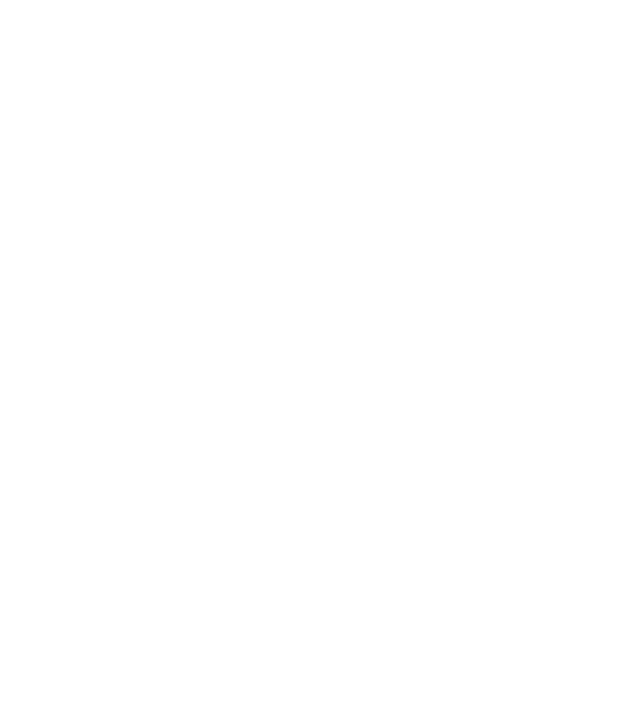
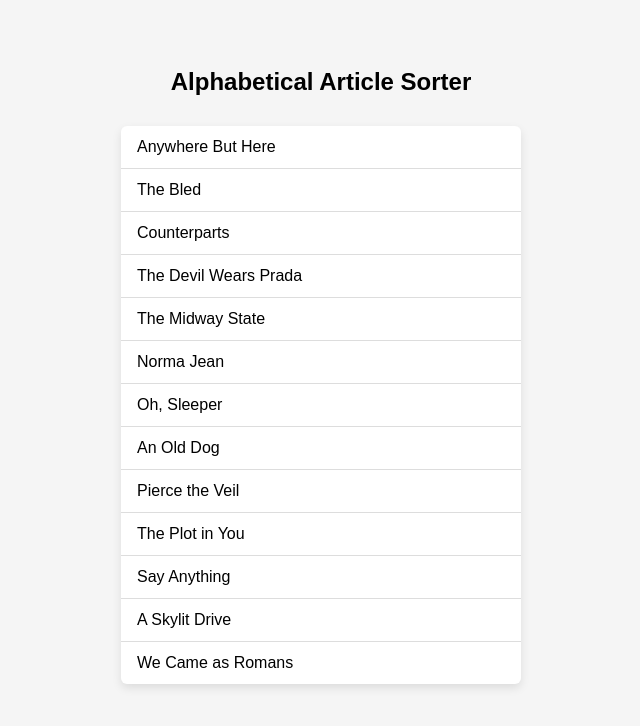
Before and after one commit to acciojob/sorting-articles-Poojajadhav0001, a website: page main.html in a window 1280 px wide. Shown: the whole page, without its empty margins (319-959 px from the left). Drawn offline with Linux system fonts and the light colour scheme.

Commit message:
created a submission

```diff
--- a/main.html
+++ b/main.html
@@ -8,6 +8,9 @@
 
 <body>
 	<!-- the entire body must be written by student -->
+	<h2>Alphabetical Article Sorter</h2>
+
+  <ul id="band"></ul>
     <script type="text/javascript" src="./script.js">
 </script>
 
--- a/script.js
+++ b/script.js
@@ -1 +1,40 @@
 //your JS code here. If required.
+const bands = [
+      'The Plot in You',
+      'The Devil Wears Prada',
+      'Pierce the Veil',
+      'Norma Jean',
+      'The Bled',
+      'Say Anything',
+      'The Midway State',
+      'We Came as Romans',
+      'Counterparts',
+      'Oh, Sleeper',
+      'A Skylit Drive',
+      'Anywhere But Here',
+      'An Old Dog'
+    ];
+
+    // article (a, an, the) काढण्यासाठी helper function
+    function stripArticle(name) {
+      return name.replace(/^(a |an |the )/i, '').trim();
+    }
+
+    // sorting logic
+    const sortedBands = bands.sort((a, b) => {
+      const nameA = stripArticle(a).toLowerCase();
+      const nameB = stripArticle(b).toLowerCase();
+
+      if (nameA < nameB) return -1;
+      if (nameA > nameB) return 1;
+      return 0;
+    });
+
+    // DOM मध्ये list render करा
+    const ul = document.getElementById("band");
+
+    sortedBands.forEach(band => {
+      const li = document.createElement("li");
+      li.textContent = band;
+      ul.appendChild(li);
+    });
--- a/styles.css
+++ b/styles.css
@@ -1 +1,29 @@
 /*  your css code here. If applicable */
+ body {
+      font-family: Arial, sans-serif;
+      background: #f5f5f5;
+      padding: 40px;
+    }
+
+    h2 {
+      text-align: center;
+    }
+
+    ul#band {
+      max-width: 400px;
+      margin: 30px auto;
+      padding: 0;
+      list-style-type: none;
+      background: #fff;
+      border-radius: 6px;
+      box-shadow: 0 4px 10px rgba(0,0,0,0.1);
+    }
+
+    ul#band li {
+      padding: 12px 16px;
+      border-bottom: 1px solid #ddd;
+    }
+
+    ul#band li:last-child {
+      border-bottom: none;
+    }
```
